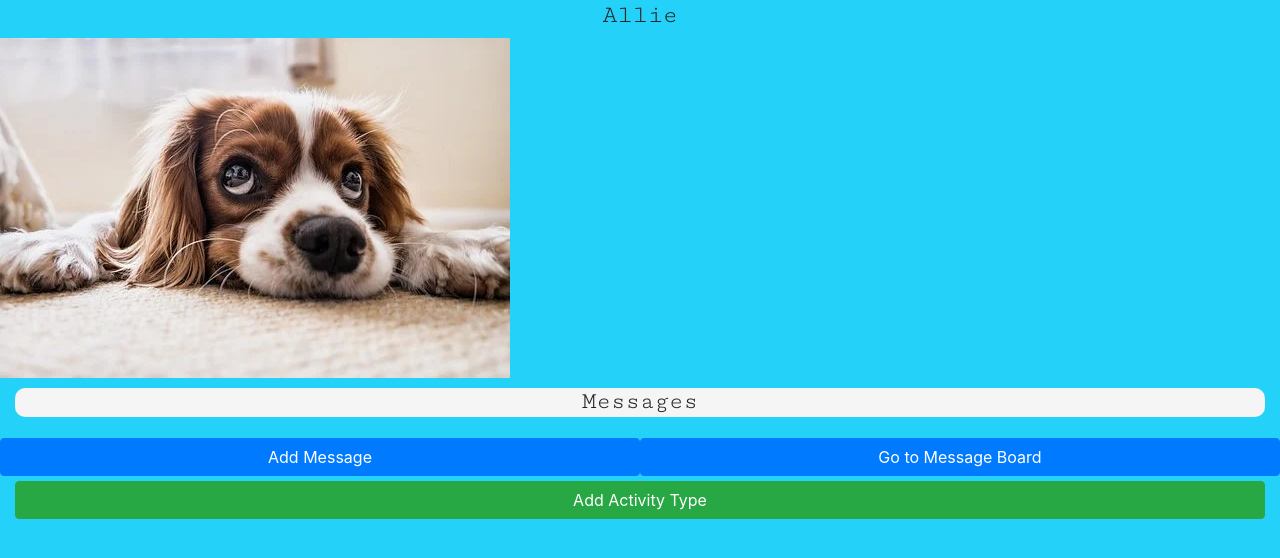
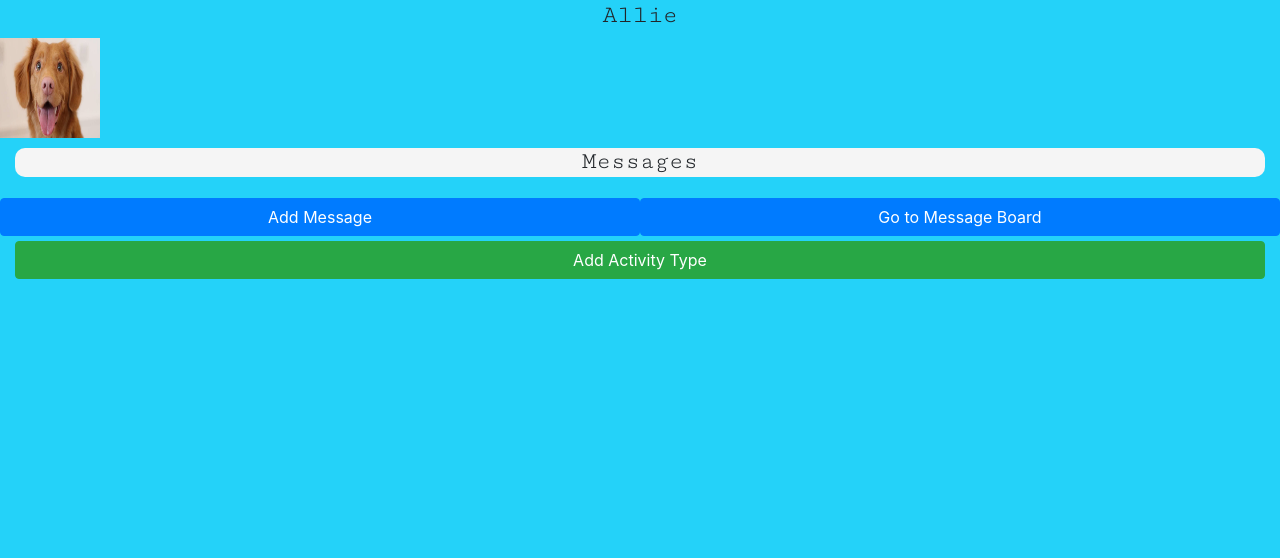
Before and after one commit to kirksudduth/PawPal, a Django app: page /pawpals/1 in a window 1280 px wide. Shown: the part 56-614 px from the top of the page. Run offline with Django 3.2, Linux system fonts and the light colour scheme; a user stored in the database is signed in; data comes from the database, SQL or seed files in the repository; data that the repository does not hold is empty; parts of the project's set-up code (start-up, migrations or seed data) failed here and were passed over; some libraries are stand-ins or nearby versions.

Commit message:
got static image showing up, finally

```diff
--- a/pawpalproject/pawpalapp/static/styles/base.css
+++ b/pawpalproject/pawpalapp/static/styles/base.css
@@ -62,3 +62,8 @@ p.activity_date {
 .board {
   background-color: #f5f5f5;
 }
+
+img {
+  height: 100px;
+  width: 100px;
+}
--- a/pawpalproject/pawpalapp/templates/pawpals/details.html
+++ b/pawpalproject/pawpalapp/templates/pawpals/details.html
@@ -1,6 +1,6 @@
 {% extends 'shared/base.html' %} {% block content %} {% load static %}
 <h3>{{pawpal.name}}</h3>
-<img src="/Users/kirk/paw_pal/pawpalproject/pawpalapp/static/styles/pawpalapp/allie.png" alt="{{pawpal.name}}" ></img>
+<img src="{% static "/styles/pawpalapp/gelatin.png" %}" alt="{{pawpal.name}}" ></img>
 <div class="message_board container-fluid">
   <h4 class="messages">Messages</h4>
   <div class="messages container-fluid">
```
